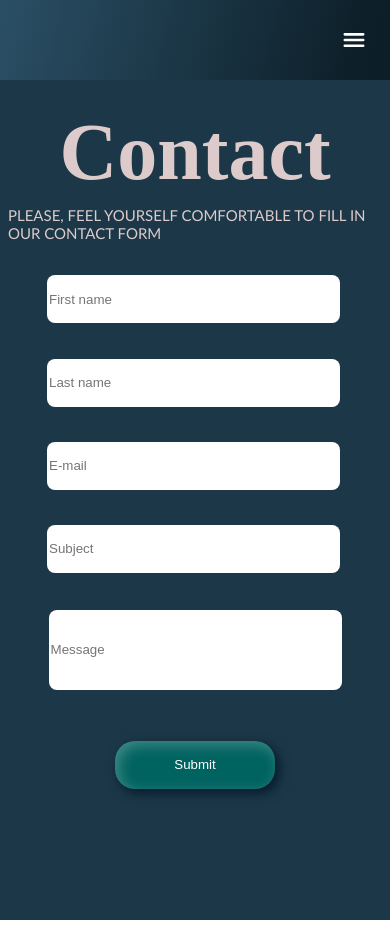
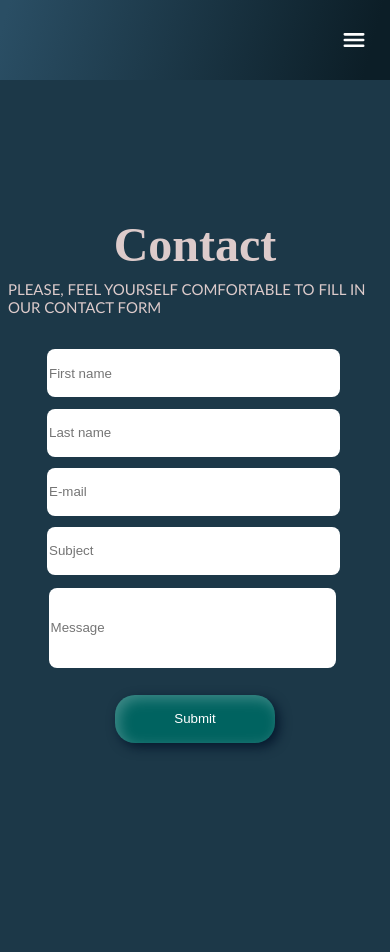
Before and after one commit to dev-triangle/roots-frontend, a React (Create React App) app: page /contact in a window 390 px wide. Before the commit the page ends 920 px from the top, so only its background shows below. Built offline with nearby package versions, Linux system fonts and the light colour scheme.

Commit message:
adding responsiveness to contact

```diff
--- a/src/pages/Contact/Contact.css
+++ b/src/pages/Contact/Contact.css
@@ -88,14 +88,14 @@
 
 .co_input {
     height: 3rem;
-    width: 49%;
+    width: 48%;
     border: none;
-    border-radius: .5rem;
+    border-radius: 0.5rem;
     margin: 0.1rem;
 }
 
 .co_inputm {
-    width: 98%;
+    width: 96%;
     height: 5rem;
     border: none;
     border-radius: 0.5rem;
@@ -123,7 +123,7 @@
 @media (max-width:700px) {
     .contact_body>form {
         display: flex;
-        gap: 2rem;
+        gap: .5rem;
         flex-direction: column;
         width: 80%;
     }
@@ -148,8 +148,16 @@
     }
 }
 
-@media screen and (max-width: 400px) {}
+@media (min-width: 200px) {
+    .contact__main_title {
+        font-size: 3rem;
+    }
+}
 
-@media only screen and (min-device-width: 320px) and (max-device-width: 480px) and (-webkit-device-pixel-ratio: 2) and (device-aspect-ratio: 2/3) {}
+@media (min-device-width: 320px) and (max-width:600px) {
+    .su__main {
+        margin-top: 7rem;
+    }
+}
 
 @media only screen and (device-width: 768px) {}
--- a/src/utils/urls.js
+++ b/src/utils/urls.js
@@ -1,5 +1,5 @@
-// export const baseUrl='https://roots-api-production.up.railway.app'
+export const baseUrl='https://roots-api-production.up.railway.app'
 //production
-export const baseUrl='http://127.0.0.1:8000'
+// export const baseUrl='http://127.0.0.1:8000'
 
 //local
```
